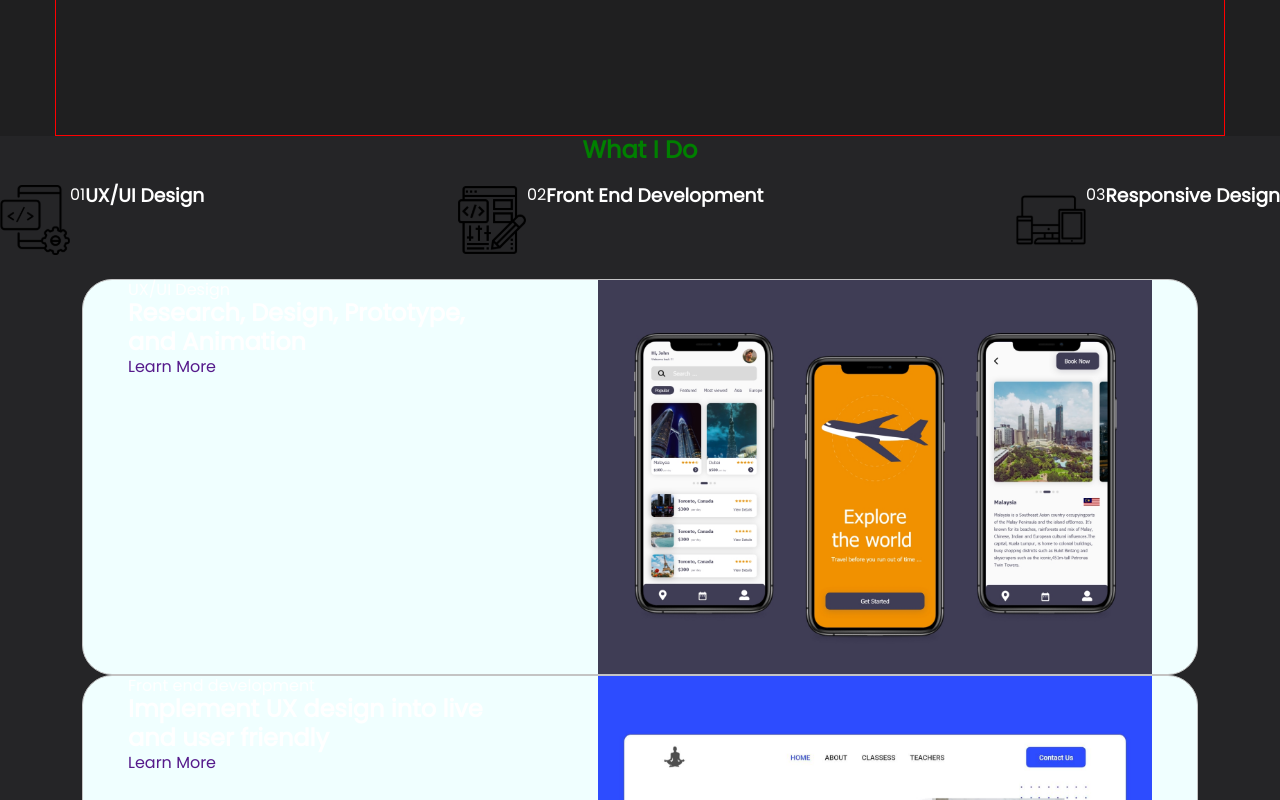
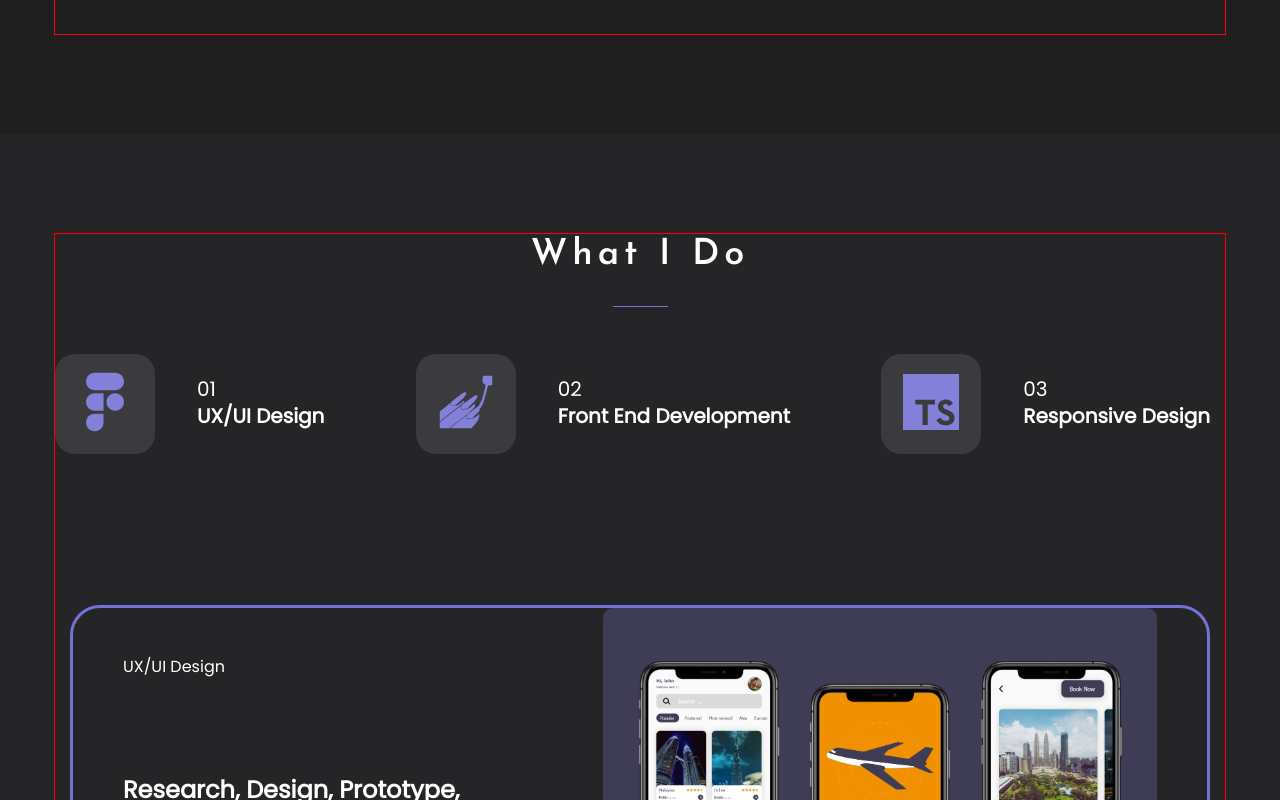
Before and after one commit to Ayanqq/portfolio, a React app: page / in a window 1280 px wide. Shown: the part 740-1540 px from the top of the page. Built offline with nearby package versions, Linux system fonts and the light colour scheme.

Commit message:
added styles to Skills.tsx pt. 1

```diff
--- a/src/components/Container.ts
+++ b/src/components/Container.ts
@@ -6,5 +6,5 @@ export const Container = styled.div`
   min-height: 100%;
   padding:0 15px;
   margin: 0 auto;
-  border:1px solid red;
+  outline:1px solid red;
 `
--- a/src/components/SectionTitle.tsx
+++ b/src/components/SectionTitle.tsx
@@ -1,7 +1,28 @@
 import styled from "styled-components";
+import {theme} from "../styles/Theme";
 
 export const SectionTitle = styled.h2`
-    color:green;
-    display:flex;
-    justify-content: center;
+  display: flex;
+  justify-content: center;
+  font-family: 'Josefin Sans', sans-serif;
+  font-size: 36px;
+  font-weight: 600;
+  letter-spacing: 5px;
+  position:relative;
+  margin-bottom:90px;
+
+
+  &::before {
+    content: '';
+    width: 55px;
+    height:1px;
+    background-color: ${theme.colors.accent};
+    display: inline-block;
+
+    position:absolute;
+    bottom:-30px;
+
+  }
+
+
 `
--- a/src/layout/sections/contact/Contact.tsx
+++ b/src/layout/sections/contact/Contact.tsx
@@ -82,7 +82,7 @@ export const Contact = () => {
 
 const StyledContact = styled.section`
   display: flex;
-  width: 100vw;
+  width: 100%;
   gap: 50px;
 `
 
--- a/src/layout/sections/skills/Skills.tsx
+++ b/src/layout/sections/skills/Skills.tsx
@@ -4,34 +4,34 @@ import {FlexWrapper} from "../../../components/FlexWrapper";
 import {SectionTitle} from "../../../components/SectionTitle";
 import {Skill} from "./skill/Skill";
 import {Card} from "./card/Card";
-import Icon1 from "./../../../assets/images/icon-1.svg"
-import Icon2 from "./../../../assets/images/icon-2.svg"
-import Icon3 from "./../../../assets/images/icon-3.svg"
 import Photo1 from "./../../../assets/images/proj-1.jpeg"
 import Photo2 from "./../../../assets/images/proj-2.jpeg"
 import Photo3 from "./../../../assets/images/proj-3.jpeg"
-import {Icon} from "../../../components/icon/Icon";
+import {Container} from "../../../components/Container";
 
 
 export const Skills = () => {
     return (
         <StyledSkills>
+            <Container>
             <SectionTitle>What I Do</SectionTitle>
                 <FlexWrapper justify={"space-between"} align={"center"}>
-                <Skill src={Icon1} number={"01"} title={"UX/UI Design"}/>
-                <Skill src={Icon2} number={"02"} title={"Front End Development"}/>
-                <Skill src={Icon3} number={"03"} title={"Responsive Design"}/>
+                    <Skill src={"figmaSvg"} number={"01"} title={"UX/UI Design"}/>
+                    <Skill src={"scSvg"} number={"02"} title={"Front End Development"}/>
+                    <Skill src={"tsSvg"} number={"03"} title={"Responsive Design"}/>
                 </FlexWrapper>
+
 
                 <FlexWrapper direction={"column"} align={"center"}>
                     <Card description={"UX/UI Design"} title={"Research, Design, Prototype, and Animation"}
                           imgSrc={Photo1}/>
-                <Card description={"Front end development"} title={"Implement UX design into live and user friendly "}
+                    <Card description={"Front end development"}
+                          title={"Implement UX design into live and user friendly "}
                           imgSrc={Photo2}/>
                     <Card description={"responsive design"}
                           title={"I build landing pages and responsive websites and web App"} imgSrc={Photo3}/>
                 </FlexWrapper>
-
+            </Container>
         </StyledSkills>
     );
 };
@@ -39,7 +39,6 @@ export const Skills = () => {
 const StyledSkills = styled.section`
   display: flex;
   flex-direction: column;
-  gap: 20px;
-  min-height: 100vh;
+  width: 100%;
 
 `
--- a/src/layout/sections/skills/card/Card.tsx
+++ b/src/layout/sections/skills/card/Card.tsx
@@ -1,6 +1,7 @@
 import React from 'react';
 import styled from "styled-components";
 import {FlexWrapper} from "../../../../components/FlexWrapper";
+import {theme} from "../../../../styles/Theme";
 
 
 type CardPropsType = {
@@ -11,11 +12,11 @@ type CardPropsType = {
 export const Card = (props: CardPropsType) => {
     return (
         <StyledCard>
-            <FlexWrapper direction={"column"} justify={"center"}>
+            <StyledText>
                 <DescriptionCard>{props.description}</DescriptionCard>
                 <TitleCard>{props.title}</TitleCard>
                 <a href="">Learn More</a>
-            </FlexWrapper>
+            </StyledText>
 
             <img src={props.imgSrc} alt=""/>
         </StyledCard>
@@ -24,18 +25,18 @@ export const Card = (props: CardPropsType) => {
 
 
 const StyledCard = styled.div`
-  background-color: azure;
-  max-width: 1116px;
+  border:3px solid ${theme.colors.accent};
+  width: 100%;
+  border-radius: 30px;
   display: flex;
   justify-content: space-around;
-  border-radius: 30px;
-  border: 1px solid var(--gray, #C4C4C4);
-  width: 100%;
+
 
   img {
     width: 554px;
     height: 394px;
     object-fit: cover;
+    border-radius: 10px;
   }
 `
 
@@ -45,3 +46,10 @@ const DescriptionCard = styled.span`
 const TitleCard = styled.h2`
   max-width: 380px;
 `
+
+const StyledText = styled.div`
+    display:flex;
+    flex-direction:column;
+    justify-content: space-around;
+
+`
--- a/src/layout/sections/skills/skill/Skill.tsx
+++ b/src/layout/sections/skills/skill/Skill.tsx
@@ -1,7 +1,6 @@
 import React from 'react';
 import {Icon} from "../../../../components/icon/Icon";
 import styled from "styled-components";
-import Icon1 from "./../../../../assets/images/icon-1.svg"
 
 type SkillPropsType = {
     src: string;
@@ -14,11 +13,13 @@ type SkillPropsType = {
 export const Skill = (props: SkillPropsType) => {
     return (
         <StyledSkill>
+            <IconWrapper>
+                <Icon iconSrc={props.src}  width={"70px"} height={"70px"}/>
+            </IconWrapper>
             <div>
-                <img alt="icon" src={props.src}/>
+                <SkillNumber>{props.number}</SkillNumber>
+                <SkillTitle>{props.title}</SkillTitle>
             </div>
-            <SkillNumber>{props.number}</SkillNumber>
-            <SkillTitle>{props.title}</SkillTitle>
         </StyledSkill>
 
     );
@@ -26,10 +27,38 @@ export const Skill = (props: SkillPropsType) => {
 
 const StyledSkill = styled.div`
   display: flex;
+  align-items: center;
+  margin-bottom:163px;
 `
 
 const SkillNumber = styled.span`
+  font-size: 20px;
+  font-weight: 500;
+  margin: 12px 0 8px 57px;
+
 `
 
-const SkillTitle = styled.h3`
+const SkillTitle = styled.h5`
+  font-size: 20px;
+  font-weight: 700;
+  line-height: 30px;
+  margin-left:57px;
+
 `
+const IconWrapper = styled.div`
+    position:relative;
+
+  &::before {
+    content:"";
+    display:inline-block;
+    width:100px;
+    height:100px;
+    background-color:#FFFFFF1A;
+    border-radius: 20px;
+
+    position:absolute;
+    left: 50%;
+    top: 50%;
+    transform: translate(-50%, -50%);
+  }
+`
--- a/src/styles/Global.styled.ts
+++ b/src/styles/Global.styled.ts
@@ -37,8 +37,14 @@ export const GlobalStyled = createGlobalStyle`
     border:none;
   }
 
+  section {
+    padding:100px 0;
+  }
+
+
   section:nth-of-type(odd) {
     background-color: ${theme.colors.primaryBg};
+
   }
 
 
```
Also changed, not shown: src/assets/images/icons-sprite.svg. Lines whose indentation alone changed are shown as unchanged.
